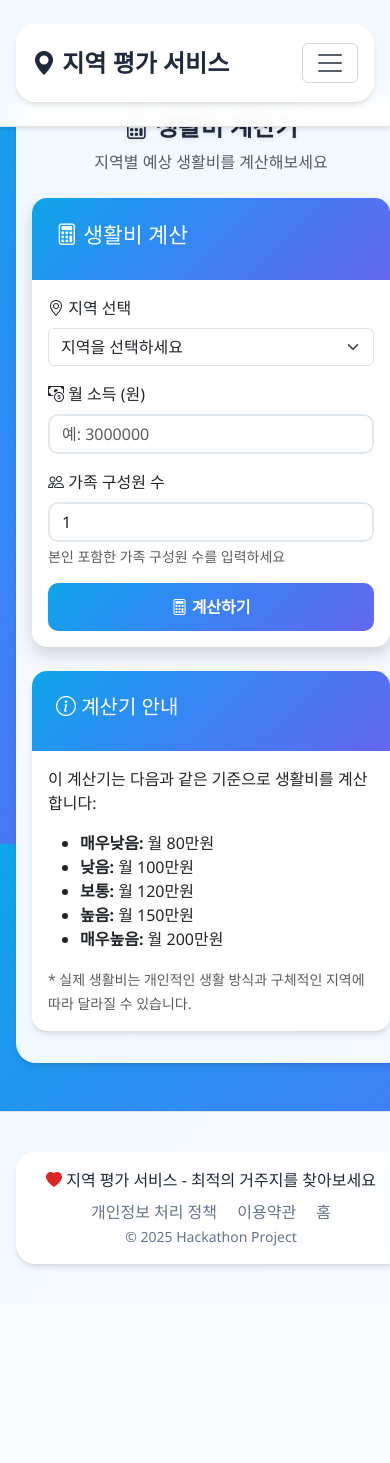
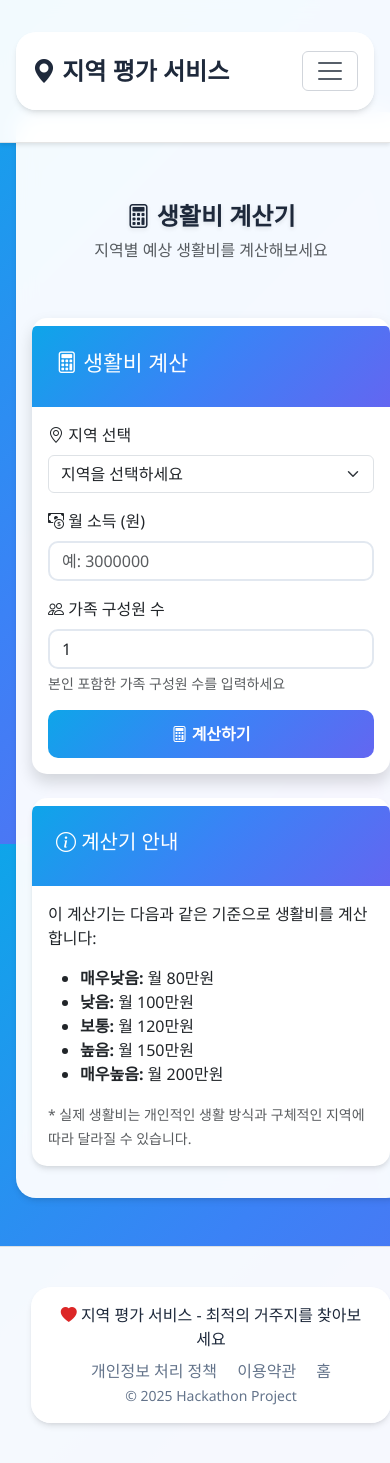
Before and after one commit to JI0617/2025_Hackathon, a Django app: page /calculator/ in a window 390 px wide. Before the commit the page ends 1269 px from the top, so only its background shows below. Run offline with Django 5.2, Linux system fonts and the light colour scheme.

Commit message:
fix: [민경재] Fix UI layout issues - prevent text cutoff by navigation bar
- Increased margin-top for all pages to prevent text cutoff
- Added page-title class for consistent spacing
- Enhanced mobile responsiveness
- Fixed calculator, chatbot, news, login, register pages
- Added comprehensive CSS protection for all text elements

```diff
--- a/Hackathon/calculator/templates/calculator/calculator.html
+++ b/Hackathon/calculator/templates/calculator/calculator.html
@@ -4,7 +4,7 @@
 {% block title %}생활비 계산기{% endblock %}
 
 {% block content %}
-<div class="text-center mb-4">
+<div class="text-center mb-4 calculator-intro page-title">
   <h2><i class="bi bi-calculator"></i> 생활비 계산기</h2>
   <p class="text-muted">지역별 예상 생활비를 계산해보세요</p>
 </div>
--- a/Hackathon/chatbot/templates/chatbot/chat.html
+++ b/Hackathon/chatbot/templates/chatbot/chat.html
@@ -8,7 +8,7 @@
   <div class="row">
     <div class="col-md-8 mx-auto">
       <div class="card shadow">
-        <div class="card-header bg-primary text-white">
+        <div class="card-header bg-primary text-white page-title">
           <div class="d-flex justify-content-between align-items-center">
             <h5 class="mb-0">
               <i class="bi bi-robot"></i> 지역 추천 챗봇
--- a/Hackathon/main/templates/main/home.html
+++ b/Hackathon/main/templates/main/home.html
@@ -3,7 +3,7 @@
 {% block title %}지역 추천 홈{% endblock %}
 
 {% block content %}
-<div class="text-center mb-5 fade-in-up">
+<div class="text-center mb-5 fade-in-up home-hero">
   <h1 class="display-4 fw-bold text-gradient mb-3">
     <i class="bi bi-geo-alt-fill text-primary"></i> 나에게 맞는 지역을 찾아보세요
   </h1>
--- a/Hackathon/regions/templates/regions/news.html
+++ b/Hackathon/regions/templates/regions/news.html
@@ -4,7 +4,7 @@
 {% block title %}뉴스 및 업데이트{% endblock %}
 
 {% block content %}
-<div class="text-center mb-4">
+<div class="text-center mb-4 page-title">
   <h2><i class="bi bi-newspaper"></i> 뉴스 및 업데이트</h2>
   <p class="text-muted">지역별 최신 소식과 업데이트를 확인하세요</p>
 </div>
--- a/Hackathon/static/css/style.css
+++ b/Hackathon/static/css/style.css
@@ -16,6 +16,162 @@ body {
   background-attachment: fixed;
   font-family: 'Segoe UI', Tahoma, Geneva, Verdana, sans-serif;
   min-height: 100vh;
+  padding-top: 0; /* 네비게이션 바 때문에 추가 패딩 제거 */
+}
+
+/* 모든 페이지의 첫 번째 콘텐츠가 네비게이션 바에 가려지지 않도록 보장 */
+main.container {
+  margin-top: 8rem !important;
+  padding-top: 3rem;
+}
+
+/* 모든 페이지의 첫 번째 요소에 추가 여백 */
+main.container > *:first-child {
+  margin-top: 2rem;
+  padding-top: 2rem;
+  min-height: 100px;
+}
+
+/* 텍스트 섹션들에 대한 추가 보호 */
+.text-center,
+.card-header,
+.alert,
+h1, h2, h3, h4, h5, h6 {
+  word-wrap: break-word;
+  white-space: normal;
+}
+
+/* 페이지 제목들에 대한 특별 보호 */
+.page-title,
+.section-title {
+  margin-top: 3rem;
+  padding-top: 2rem;
+  min-height: 120px;
+  display: flex;
+  flex-direction: column;
+  justify-content: center;
+  align-items: center;
+}
+
+/* 모든 텍스트 섹션에 강력한 보호 */
+.text-center {
+  margin-top: 2rem;
+  padding-top: 1.5rem;
+  min-height: 80px;
+  display: flex;
+  flex-direction: column;
+  justify-content: center;
+}
+
+/* 모든 카드 헤더 보호 */
+.card-header {
+  margin-top: 1rem;
+  padding-top: 1rem;
+  min-height: 60px;
+  display: flex;
+  align-items: center;
+}
+
+/* 계산기 페이지 데스크톱 스타일 */
+.calculator-intro {
+  padding: 3rem 0;
+  margin-top: 2rem;
+  min-height: 140px;
+  display: flex;
+  flex-direction: column;
+  justify-content: center;
+}
+
+.calculator-intro h2 {
+  word-wrap: break-word;
+  white-space: normal;
+  line-height: 1.4;
+  margin-bottom: 1rem;
+}
+
+.calculator-intro p {
+  word-wrap: break-word;
+  white-space: normal;
+  line-height: 1.5;
+}
+
+/* 홈 페이지 히어로 섹션 특별 여백 */
+.home-hero {
+  padding-top: 4rem;
+  margin-top: 3rem;
+  min-height: 180px; /* 최소 높이 보장 */
+  display: flex;
+  flex-direction: column;
+  justify-content: center;
+}
+
+.home-hero h1 {
+  word-wrap: break-word;
+  white-space: normal;
+  line-height: 1.4;
+  margin-bottom: 1rem;
+}
+
+.home-hero p {
+  word-wrap: break-word;
+  white-space: normal;
+  line-height: 1.5;
+}
+
+/* 모바일에서 더 적절한 여백 */
+@media (max-width: 768px) {
+  main.container {
+    margin-top: 7rem !important;
+    padding-top: 2.5rem;
+  }
+
+  /* 모바일에서도 모든 페이지의 첫 번째 요소에 여백 */
+  main.container > *:first-child {
+    margin-top: 1.5rem;
+    padding-top: 1.5rem;
+    min-height: 80px;
+  }
+
+  /* 모바일에서 모든 텍스트 섹션 보호 */
+  .text-center {
+    margin-top: 1.5rem;
+    padding-top: 1rem;
+    min-height: 70px;
+  }
+
+  .page-title {
+    margin-top: 2rem;
+    padding-top: 1.5rem;
+    min-height: 100px;
+  }
+
+  .card-header {
+    margin-top: 0.5rem;
+    padding-top: 0.5rem;
+    min-height: 50px;
+  }
+
+  .home-hero {
+    padding-top: 3.5rem;
+    margin-top: 2.5rem;
+    min-height: 160px; /* 모바일에서도 최소 높이 보장 */
+  }
+
+  .home-hero h1 {
+    font-size: 2rem;
+    line-height: 1.3;
+    margin-bottom: 1rem;
+    word-wrap: break-word;
+    white-space: normal;
+  }
+
+  .home-hero p {
+    font-size: 1.1rem;
+    line-height: 1.4;
+    padding: 0 15px;
+    word-wrap: break-word;
+    white-space: normal;
+  }
 }
 
 .container {
@@ -91,6 +247,9 @@ h1, h2, h3 {
   background: rgba(15, 23, 42, 0.95) !important;
   backdrop-filter: blur(10px);
   border-bottom: 1px solid rgba(255, 255, 255, 0.1);
+  padding: 1rem 0; /* 패딩 증가 */
+  min-height: 80px; /* 최소 높이 명시적 설정 */
+  z-index: 1030; /* 다른 요소들 위에 표시 */
 }
 
 /* 라이트모드 네비게이션 바 */
@@ -452,6 +611,51 @@ h1, h2, h3 {
   .stats-card {
     margin-bottom: 1rem;
   }
+
+  /* 모바일에서 텍스트 잘림 방지 */
+  .text-center p {
+    word-wrap: break-word;
+    white-space: normal;
+    line-height: 1.5;
+    padding: 0 10px;
+  }
+
+  /* 모든 화면 크기에서 텍스트 가시성 보장 */
+  .text-center {
+    padding: 0 15px;
+  }
+
+  /* 긴 텍스트 줄바꿈 보장 */
+  .text-muted {
+    word-break: keep-all;
+    overflow-wrap: break-word;
+  }
+
+  /* 계산기 페이지 특별 스타일 */
+  .calculator-intro {
+    padding: 2rem 0;
+    margin-bottom: 2rem;
+    min-height: 120px;
+    display: flex;
+    flex-direction: column;
+    justify-content: center;
+    margin-top: 2rem; /* 추가 여백 */
+  }
+
+  .calculator-intro h2 {
+    font-size: 1.5rem;
+    margin-bottom: 0.5rem;
+    line-height: 1.3;
+  }
+
+  .calculator-intro p {
+    font-size: 1rem;
+    color: #6c757d;
+    margin-bottom: 0;
+    line-height: 1.4;
+    word-wrap: break-word;
+    white-space: normal;
+  }
 }
 
 /* 다크모드 지원 */
--- a/Hackathon/templates/base.html
+++ b/Hackathon/templates/base.html
@@ -99,7 +99,7 @@
     </div>
   </header>
 
-  <main class="container my-5" style="margin-top: 6rem !important;">
+  <main class="container my-5">
     {% if messages %}
       <div class="messages mb-4">
         {% for message in messages %}
--- a/Hackathon/users/templates/users/login.html
+++ b/Hackathon/users/templates/users/login.html
@@ -7,7 +7,7 @@
 <div class="row justify-content-center">
   <div class="col-md-6">
     <div class="card shadow">
-      <div class="card-header text-center">
+      <div class="card-header text-center page-title">
         <h3><i class="bi bi-box-arrow-in-right"></i> 로그인</h3>
         <p class="text-muted mb-0">지역 평가 서비스에 로그인하세요</p>
       </div>
--- a/Hackathon/users/templates/users/register.html
+++ b/Hackathon/users/templates/users/register.html
@@ -7,7 +7,7 @@
 <div class="row justify-content-center">
   <div class="col-md-6">
     <div class="card shadow">
-      <div class="card-header text-center">
+      <div class="card-header text-center page-title">
         <h3><i class="bi bi-person-plus"></i> 회원가입</h3>
         <p class="text-muted mb-0">지역 평가 서비스에 가입하세요</p>
       </div>
```
